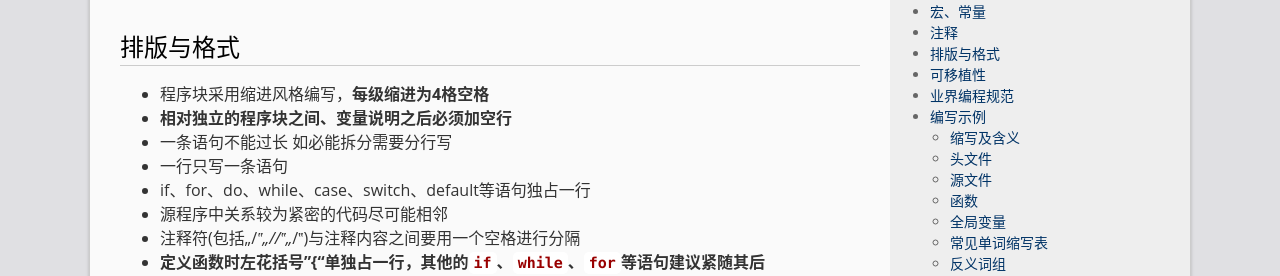
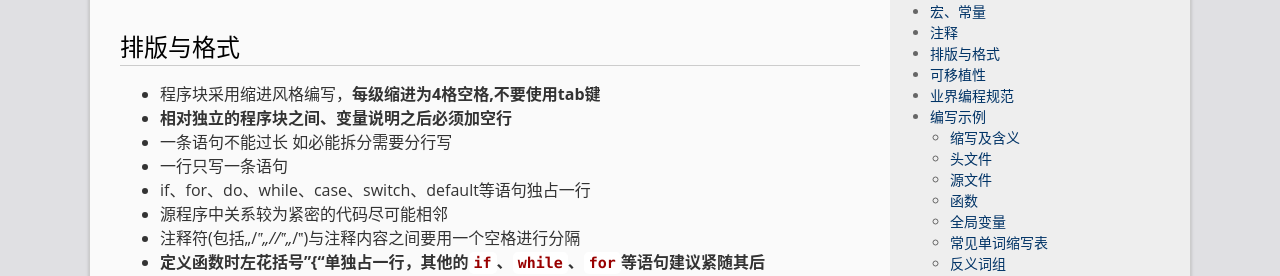
Before and after one commit to LonlyStack/LonlyPan.github.io, a Jekyll site: the page built from _posts/2019-9-3-编码规范.md, in a window 1280 px wide and 900 px high, scrolled down 2576 px. Shown: the part 177-453 px from the top of the window. Built offline with Jekyll 4.4.1, drawn with Linux system fonts in a browser that asks for light colours; some of the changed text lies outside the part shown.

Commit message:
修改文件: _posts/2019-9-3-编码规范.md

````diff
--- a/_posts/2019-9-3-编码规范.md
+++ b/_posts/2019-9-3-编码规范.md
@@ -91,7 +91,7 @@ categories:  C/C++
 * 在程序块的结束行右方加注释标记，以表明某程序块的结束。
 
 ## 排版与格式
-* 程序块采用缩进风格编写，**每级缩进为4格空格**
+* 程序块采用缩进风格编写，**每级缩进为4格空格,不要使用tab键**
 * **相对独立的程序块之间、变量说明之后必须加空行**
 * 一条语句不能过长 如必能拆分需要分行写
 * 一行只写一条语句
@@ -156,6 +156,8 @@ categories:  C/C++
 extern "C" {
 #endif
 
+
+
 /* Includes (头文件包含)------------------------------------------------------------------*/
 #include <math.h>       // 引用标准库的头文件
 ...
@@ -172,14 +174,21 @@ class Box               // 类结构声明
 /* Exported macro（公开定义） ------------------------------------------------------------*/
 
 /* Exported functions prototypes（公开函数原型）--------------------------------------------------------*/
-void Function1(void);
+
+
+
+void Function1(void)
+{
+    ...
+}
+
+
 
 #ifdef __cplusplus
 }
 #endif  /* __cplusplus */
 
 #endif /* __XXX_XX_H */
-
 ```
 
 ### 源文件
````
Also changed, not shown: other parts of _posts/2019-9-3-编码规范.md (+12 -0 lines).
